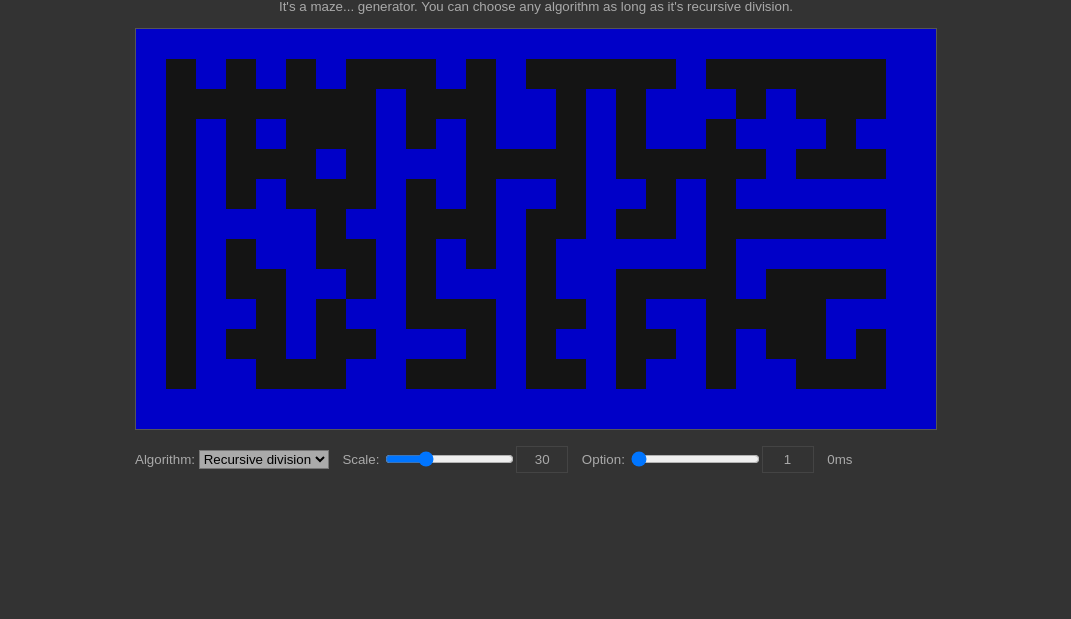
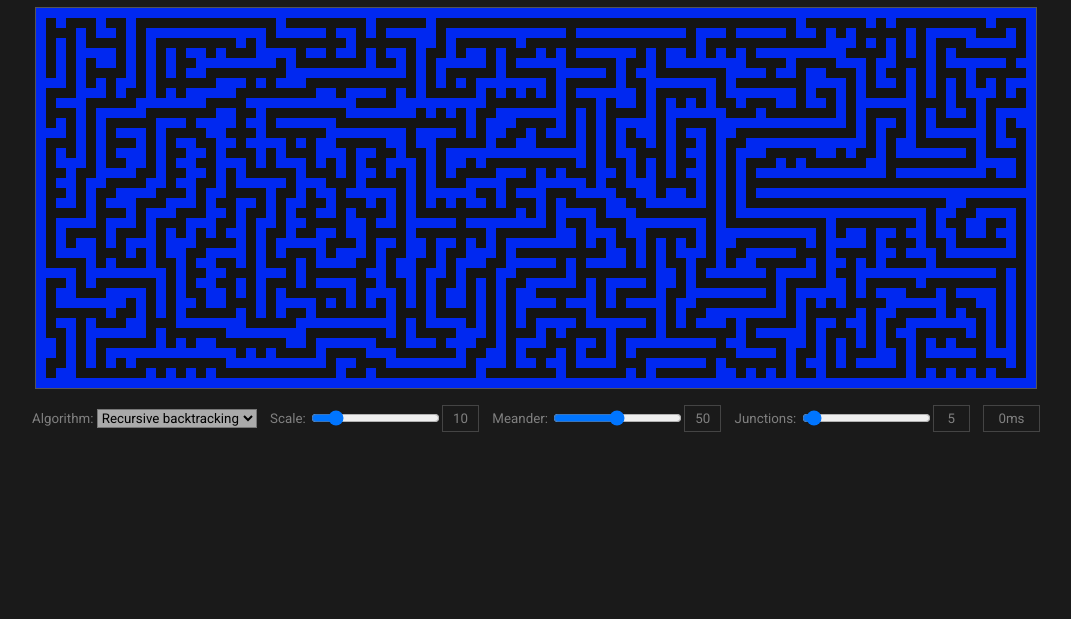
Before and after one commit to thesigns/amaze, a plain HTML site: page src/index.html in a window 1280 px wide. Shown: the part 181-800 px from the top of the page, without its empty margins (104-1175 px from the left). Drawn offline with Linux system fonts and the light colour scheme.

Commit message:
new algorithm, removed bugged code

```diff
--- a/src/css/styles.css
+++ b/src/css/styles.css
@@ -4,15 +4,21 @@ html {
     align-items: center;
     justify-content: center;
     text-align: center;
-    font-family: Arial, Helvetica, sans-serif;
+    font-family: "Roboto", Arial, Helvetica, sans-serif;
     font-size: 10pt;
     min-height: 100%;
-    background: #333;
-    color: #aaa;
+    background: hsl(0, 0%, 10%);
+    color: hsl(0, 0%, 50%);
+}
+
+* {
+    font-family: "Roboto", Arial, Helvetica, sans-serif;
 }
 
 h1 {
-    font-size: 1.4em;
+    font-size: 2.2em;
+    font-weight: 300;
+
 }
 
 canvas {
@@ -21,6 +27,7 @@ canvas {
 
 canvas + p {
     text-align: left;
+    margin-bottom: 100px;
 }
 
 select {
@@ -36,7 +43,16 @@ output {
     margin-right: 10px;
     border: 1px solid #444;
     padding: 5px;
-    min-width: 40px;
+    min-width: 25px;
     display: inline-block;
     text-align: center;
 }
+
+#clock {
+
+    border: 1px solid #444;
+    padding: 5px;
+    min-width: 45px;
+    display: inline-block;
+    text-align: center;
+}
--- a/src/index.html
+++ b/src/index.html
@@ -3,27 +3,34 @@
     <head>
         <meta charset="utf-8">
         <title>amaze.js</title>
+        <link rel="preconnect" href="https://fonts.googleapis.com">
+        <link rel="preconnect" href="https://fonts.gstatic.com" crossorigin>
+        <link href="https://fonts.googleapis.com/css2?family=Roboto:ital,wght@0,100;0,300;0,400;0,500;0,700;0,900;1,100;1,300;1,400;1,500;1,700;1,900&display=swap" rel="stylesheet">
         <link rel="stylesheet" href="css/styles.css">
         <script src="./js/main.js" type="module"></script>
     </head>
     <body>
         <h1>amaze.js</h1>
-        <p>It's a maze... generator. You can choose any algorithm as long as it's recursive division.</p>
-        <canvas width="800" height="400"></canvas>
+        <p>It's a maze... library. You can choose any algorithm as long as it's backtracking.</p>
+        <canvas width="1000" height="380"></canvas>
         <p>
             Algorithm:
             <select>
-                <option value="recursiveDivision">Recursive division</option>
-                <option value="bugsFailed">Bugs failed</option>
+                <option value="recursiveBacktracking">Recursive backtracking</option>
+                <option disabled value="recursiveDivision">Recursive division</option>
+                <option disabled value="ellersAlgorithm">Eller's algorithm</option>
             </select>
 
             Scale:
-            <input id="scale" type="range" min="1" max="100" value="30"><output>30</output>
+            <input id="scale" type="range" min="1" max="60" value="10"><output></output>
 
-            Option:
-            <input id="option" type="range" min="1" max="100" value="1"><output>1</output>
+            Meander:
+            <input id="option" type="range" min="1" max="100" value="50"><output></output>
 
-            <span></span>
+            Junctions:
+            <input id="junctions" type="range" min="1" max="100" value="5"><output></output>
+
+            <span id="clock"></span>
         </p>
     </body>
 </html>
--- a/src/js/amaze.js
+++ b/src/js/amaze.js
@@ -20,69 +20,148 @@ function randomMinMax(min, max) {
 let mazeAlgorithms = {
 
 
-    // FIXME: everything wrong (was supposed to be Eller's Algorithm)
-    //
-    bugsFailed(maze) {
 
-        const CELL_UNINITIALIZED = 0;
-        const CELL_WALL = 1;
+    recursiveBacktracking(maze) {
 
-        // Cells with value CELL_UNINITIALIZED are uninitialized.
-        // Cells with negative value are corridor sets.
-        // Cells with value CELL_WALL are walls.
+        // Fill the maze with walls and borders with special (uncarvable walls).
+        //
+        maze.setTile(Amaze.SPECIAL, 0, 0, maze.width, maze.height);
+        maze.setTile(Amaze.WALL, 1, 1, maze.width - 2, maze.height - 2);
 
-        let cellNum = 1;
-        for (let y = 0; y < maze.height; y++) {
+        // Pick a random starting point.
+        //
+        const startX = randomMinMax(1, maze.width - 2);
+        const startY = randomMinMax(1, maze.height - 2);
 
-            // Initialize each cell in that row.
+        let x = startX;
+        let y = startY;
+
+        // Direction values.
+        //
+        const NORTH = {x: 0, y: -1};
+        const SOUTH = {x: 0, y: 1};
+        const WEST = {x: -1, y: 0};
+        const EAST = {x: 1, y: 0};
+
+        // There is no direction of movement at start.
+        //
+        let forward = null;
+        const forwardChance = maze.option / 100;
+
+        // Used to keep track of the path and diggable walls
+        //
+        let stack = [];
+
+        function isDiggable(x, y, fromX, fromY) {
+            let countFloors = 0;
+
+            if (maze.grid[x][y - 1] === Amaze.FLOOR) {countFloors += 1; }
+            if (maze.grid[x][y + 1] === Amaze.FLOOR) { countFloors += 1; }
+            if (maze.grid[x - 1][y] === Amaze.FLOOR) { countFloors += 1; }
+            if (maze.grid[x + 1][y] === Amaze.FLOOR) { countFloors += 1; }
+
+            if (maze.grid[x - 1][y - 1] === Amaze.FLOOR) {
+                if (Math.abs(fromX - (x - 1)) > 1 || Math.abs(fromY - (y - 1)) > 1) {
+                    countFloors += 1;
+                }
+            }
+            if (maze.grid[x - 1][y + 1] === Amaze.FLOOR) {
+                if (Math.abs(fromX - (x - 1)) > 1 || Math.abs(fromY - (y + 1)) > 1) {
+                    countFloors += 1;
+                }
+            }
+            if (maze.grid[x + 1][y - 1] === Amaze.FLOOR) {
+                if (Math.abs(fromX - (x + 1)) > 1 || Math.abs(fromY - (y - 1)) > 1) {
+                    countFloors += 1;
+                }
+            }
+            if (maze.grid[x + 1][y + 1] === Amaze.FLOOR) {
+                if (Math.abs(fromX - (x + 1)) > 1 || Math.abs(fromY - (y + 1)) > 1) {
+                    countFloors += 1;
+                }
+            }
+            if (countFloors <= 1) {
+                return true;
+            }
+            return false;
+        }
+
+
+        while(true) {
+
+            maze.setTile(Amaze.FLOOR, x, y, 1, 1);
+
+            // push current location at stack
             //
-            for(let x = 0; x < maze.width; x++) {
-                if (maze.grid[x][y] === CELL_UNINITIALIZED) {
-                    maze.grid[x][y] = cellNum++;
+            stack.push({x: x, y: y});
+
+            let diggable = [];
+
+            // Collect all diggable walls
+            //
+            if (maze.grid[x][y - 1] === Amaze.WALL) {
+                if (isDiggable(x, y - 1, x, y)) {
+                    diggable.push(NORTH);
+                }
+            }
+            if (maze.grid[x][y + 1] === Amaze.WALL) {
+                if (isDiggable(x, y + 1, x, y)) {
+                    diggable.push(SOUTH);
+                }
+            }
+            if (maze.grid[x - 1][y] === Amaze.WALL) {
+                if (isDiggable(x - 1, y, x, y)) {
+                    diggable.push(WEST);
+                }
+            }
+            if (maze.grid[x + 1][y] === Amaze.WALL) {
+                if (isDiggable(x + 1, y, x, y)) {
+                    diggable.push(EAST);
                 }
             }
 
-            // randomly join adjacent cells that belong to different sets.
-            //
-            let posJoin = 0;
-            while (posJoin < maze.width) {
-                let cellJoinNum = maze.grid[posJoin][y];
-                let joinWidth = randomMinMax(1, (maze.width - posJoin) > 6 ? 6 : (maze.width - posJoin));
-                let joinEnd = posJoin + joinWidth;
-                for (let i = posJoin; i < joinEnd; i += 1) {
-                    posJoin++;
-                    maze.grid[i][y] = cellJoinNum;
+            if (diggable.length > 0) {
+                if (forward !== null && diggable.includes(forward) && forwardChance > Math.random()) {
+                    x = x + forward.x;
+                    y = y + forward.y;
+                    forward = forward;
+                } else {
+                    let rand = randomMinMax(0, diggable.length - 1);
+                    x = x + diggable[rand].x;
+                    y = y + diggable[rand].y;
+                    forward = diggable[rand];
+                }
+            } else {
 
-                }
-                if (posJoin < maze.width) {
+                // go back
+                let back = stack.pop();
+                back = stack.pop();
+                if (stack.length == 0) {
+                    maze.setTile(Amaze.WALL, 0, 0, maze.width, 1);
+                    maze.setTile(Amaze.WALL, 0, maze.height - 1, maze.width, 1);
+                    maze.setTile(Amaze.WALL, 0, 1, 1, maze.height - 2);
+                    maze.setTile(Amaze.WALL, maze.width - 1, 1, 1, maze.height - 2);
 
-                    maze.grid[posJoin][y] = -1;
-                }
-                posJoin++;
-            }
 
-            // randomly determine the vertical connections
-            //
-            for(let x = 0; x < maze.width; x++) {
-                if(Math.random() < maze.option / 100) {
-                    maze.grid[x][y + 1] = maze.grid[x][y];
-                }
-            }
-        }
 
-        // Fix values
-        //
-        for (let y = 0; y < maze.height; y += 1) {
-            for (let x = 0; x < maze.width; x += 1) {
-                if (maze.grid[x][y] < 0) {
-                    maze.grid[x][y] = Amaze.WALL;
-                } else {
-                    maze.grid[x][y] = Amaze.FLOOR;
-                }
-            }
-        }
+                    // open holes
+                    for (let x = 1; x < maze.width - 1; x += 1) {
+                        for (let y = 1; y < maze.height - 1; y += 1) {
+                            if(maze.grid[x][y] === Amaze.WALL) {
+                                if (maze.grid[x][y - 1] === Amaze.FLOOR && maze.grid[x][y + 1] === Amaze.FLOOR && maze.grid[x - 1][y] !== Amaze.FLOOR && maze.grid[x + 1][y] !== Amaze.FLOOR) {
+                                    if (Math.random() < maze.junctions)  {
+                                        maze.grid[x][y] = Amaze.FLOOR;
+                                    }
+                                }
+                                if (maze.grid[x][y - 1] !== Amaze.FLOOR && maze.grid[x][y + 1] !== Amaze.FLOOR && maze.grid[x - 1][y] === Amaze.FLOOR && maze.grid[x + 1][y] === Amaze.FLOOR) {
+                                    if (Math.random() < maze.junctions)  {
+                                        maze.grid[x][y] = Amaze.FLOOR;
+                                    }
+                                }
 
-    },
+                            }
+                        }
+                    }
 
 
 
@@ -93,71 +172,19 @@ let mazeAlgorithms = {
 
 
 
-    recursiveDivision(maze) {
+                    return;
+                }
+                x = back.x;
+                y = back.y;
 
-
-        // Set outer walls
-        //
-        maze.setTile(Amaze.WALL, 0, 0, maze.width, 1);
-        maze.setTile(Amaze.WALL, 0, maze.height - 1, maze.width, 1);
-        maze.setTile(Amaze.WALL, 0, 1, 1, maze.height - 2);
-        maze.setTile(Amaze.WALL, maze.width - 1, 1, 1, maze.height - 2);
-
-        let divide = function(x, y, width, height) {
-
-            let x2 = x + width - 1;
-            let y2 = y + height - 1;
-
-            if (width <= maze.option || height <= maze.option) {
-                return;
             }
 
-            // Divide vertically
-            //
-            if ((width > height) || (width === height && Math.random() < 0.5)) {
-                let divPos = randomMinMax(x + 1, x2 - 1);
-                maze.setTile(Amaze.WALL, divPos, y,  1, height);
-                let openingPos = randomMinMax(y, y2);
-                maze.setTile(Amaze.OPENING, divPos, openingPos,  1, 1);
-                divide(x, y, divPos - x, y2 - y + 1);
-                divide(divPos + 1, y, x2 - divPos, y2 - y + 1);
-
-            // Divide horizontally
-            //
-            } else {
-                let divPos = randomMinMax(y + 1, y2 - 1);
-                maze.setTile(Amaze.WALL, x, divPos,  width, 1);
-                let openingPos = randomMinMax(x, x2);
-                maze.setTile(Amaze.OPENING, openingPos, divPos, 1, 1);
-                divide(x, y, x2 - x + 1, divPos - y);
-                divide(x, divPos + 1, x2 - x + 1, y2 - divPos);
-            }
 
         }
 
-        divide(1, 1, maze.width - 2, maze.height - 2);
+    }
 
-        // Fix diagonal openings
-        //
-        for (let y = 0; y < maze.height; y += 1) {
-            for (let x = 0; x < maze.width; x += 1) {
-                if (maze.grid[x][y] === Amaze.FLOOR) {
-                    if (maze.grid[x + 1][y] === Amaze.WALL && maze.grid[x][y + 1] === Amaze.WALL && maze.grid[x + 1][y + 1] != Amaze.WALL) {
-                        maze.grid[x + 1][y] = Amaze.FLOOR;
-                    }
-                    if (maze.grid[x + 1][y] === Amaze.WALL && maze.grid[x][y - 1] === Amaze.WALL && maze.grid[x + 1][y - 1] != Amaze.WALL) {
-                        maze.grid[x][y - 1] = Amaze.FLOOR;
-                        }
-                    if (maze.grid[x][y - 1] === Amaze.WALL && maze.grid[x - 1][y] === Amaze.WALL && maze.grid[x - 1][y - 1] != Amaze.WALL) {
-                        maze.grid[x - 1][y] = Amaze.FLOOR;
-                    }
-                    if (maze.grid[x - 1][y] === Amaze.WALL && maze.grid[x][y + 1] === Amaze.WALL && maze.grid[x - 1][y + 1] != Amaze.WALL) {
-                        maze.grid[x - 1][y + 1] = Amaze.FLOOR;
-                    }
-                }
-            }
-        }
-    }
+
 }
 
 
@@ -167,7 +194,7 @@ let mazeAlgorithms = {
 
 export class Amaze {
 
-    constructor(width, height, algorithm, option) {
+    constructor(width, height, algorithm, option, junctions) {
 
         // These properties can't be changed
         //
@@ -176,6 +203,8 @@ export class Amaze {
         Object.defineProperty(this, 'algorithm', { value: algorithm });
 
         this.option = option;
+
+        this.junctions = junctions / 100;
 
         // Create maze grid filled with floor
         //
@@ -228,7 +257,6 @@ export class Amaze {
 
 }
 
+Amaze.SPECIAL = -1;
 Amaze.FLOOR = 0;
 Amaze.WALL = 1;
-Amaze.OPENING = 2;
-Amaze.DEBUG = 3;
--- a/src/js/main.js
+++ b/src/js/main.js
@@ -5,7 +5,7 @@ const ctx = canvas.getContext("2d");
 const selectAlgo = document.body.querySelector("select");
 const scaleInput = document.body.querySelector("input#scale");
 const optionInput = document.body.querySelector("input#option");
-
+const junctionsInput = document.body.querySelector("input#junctions");
 
 
 
@@ -13,6 +13,7 @@ function mazeUpdate() {
 
     let scale = parseInt(scaleInput.value);
     let option = parseInt(optionInput.value);
+    let junctions = parseInt(junctionsInput.value);
     let width = parseInt(canvas.width / scale);
     let height = parseInt(canvas.height / scale);
     let algorithm = document.body.querySelector("select").value;
@@ -20,16 +21,19 @@ function mazeUpdate() {
 
     let start = new Date();
 
-    let maze = new Amaze(width, height, algorithm, option);
+    let maze = new Amaze(width, height, algorithm, option, junctions);
 
     // Draw the maze
     //
-    ctx.fillStyle = "rgb(0, 0, 200)";
+    ctx.fillStyle = "rgb(0, 40, 240)";
     ctx.fillRect(0, 0, canvas.width, canvas.height);
-    ctx.fillStyle = "rgb(20, 20, 20)";
     for (let y = 0; y < maze.height; y += 1) {
         for (let x = 0; x < maze.width; x += 1) {
-            if (maze.grid[x][y] != Amaze.WALL) {
+            if (maze.grid[x][y] === Amaze.FLOOR) {
+                ctx.fillStyle = "rgb(20, 20, 20)";
+                ctx.fillRect(x * scale, y * scale, scale, scale);
+            } else if (maze.grid[x][y] === Amaze.SPECIAL) {
+                ctx.fillStyle = "rgb(250, 0, 0)";
                 ctx.fillRect(x * scale, y * scale, scale, scale);
             }
         }
@@ -44,13 +48,26 @@ function mazeUpdate() {
 
 
 
+
+function updateUI() {
+    scaleInput.nextElementSibling.value = scaleInput.value;
+    optionInput.nextElementSibling.value = optionInput.value;
+    junctionsInput.nextElementSibling.value = junctionsInput.value;
+};
+
 scaleInput.addEventListener("input", () => {
-    scaleInput.nextElementSibling.value = "x" + scaleInput.value;
+    updateUI();
     mazeUpdate();
 });
 
+
 optionInput.addEventListener("input", () => {
-    optionInput.nextElementSibling.value = "x" + optionInput.value;
+    updateUI();
+    mazeUpdate();
+});
+
+junctionsInput.addEventListener("input", () => {
+    updateUI();
     mazeUpdate();
 });
 
@@ -58,4 +75,5 @@ selectAlgo.addEventListener("input", () => {
     mazeUpdate();
 });
 
+updateUI();
 mazeUpdate();
```
